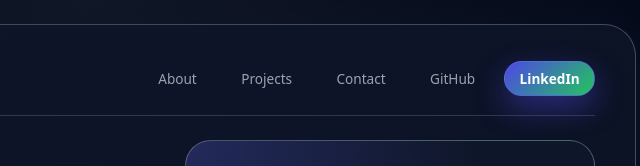
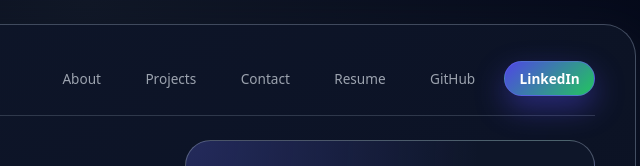
Before and after one commit to suhas11A/suhas11A.github.io, a plain HTML site: page index.html in a window 1280 px wide. Shown: the top 166 px of the page, 554-1194 px from the left. Drawn offline with Linux system fonts and the light colour scheme.

Commit message:
new chnages

```diff
--- a/index.html
+++ b/index.html
@@ -646,6 +646,7 @@
         <a href="#about">About</a>
         <a href="#projects">Projects</a>
         <a href="#contact">Contact</a>
+        <a href="Resume.pdf" target="_blank" rel="noopener">Resume</a>
         <a
           href="https://github.com/suhas11A"
           target="_blank"
```
Also changed, not shown: 1 other file.
